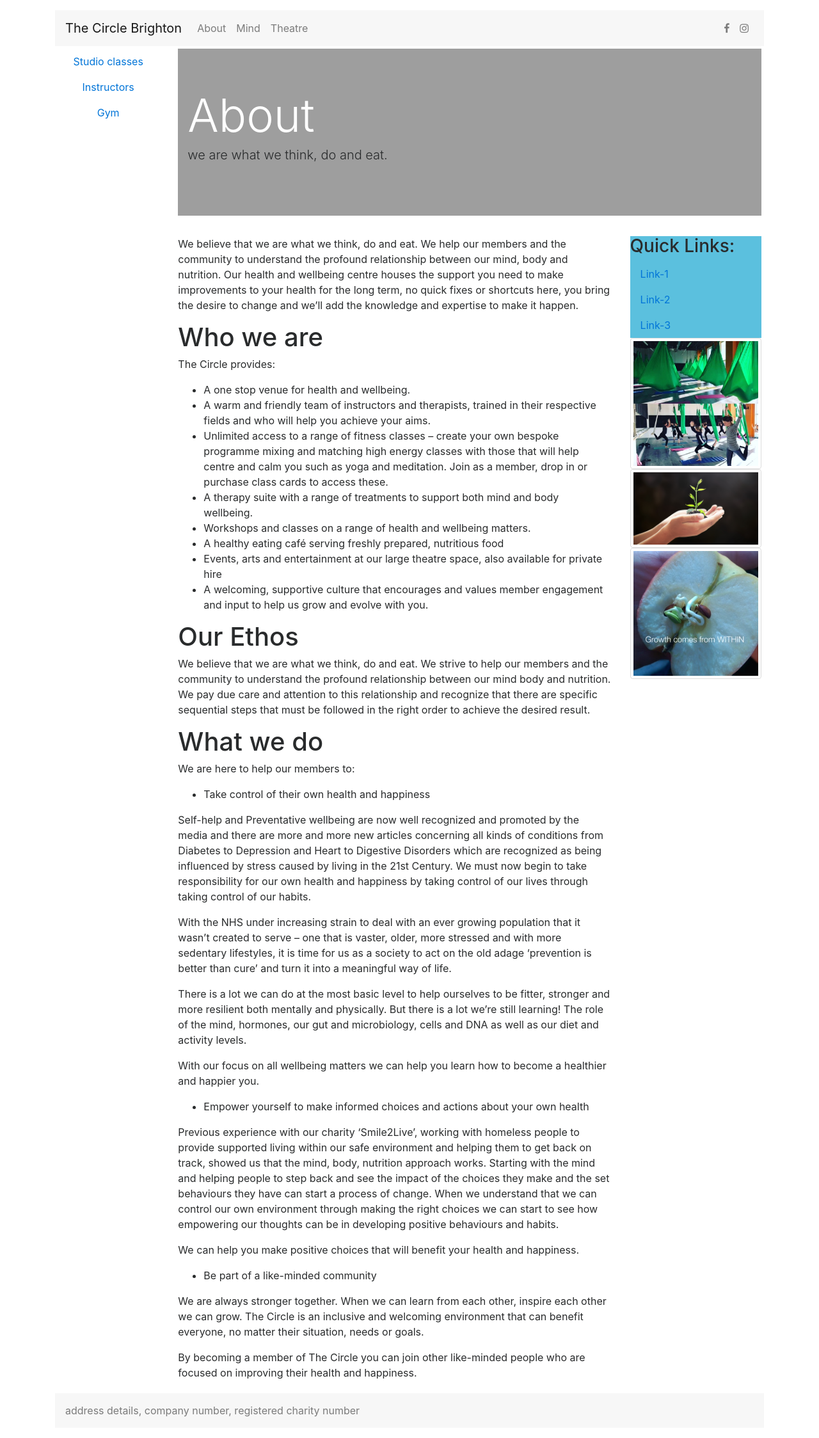
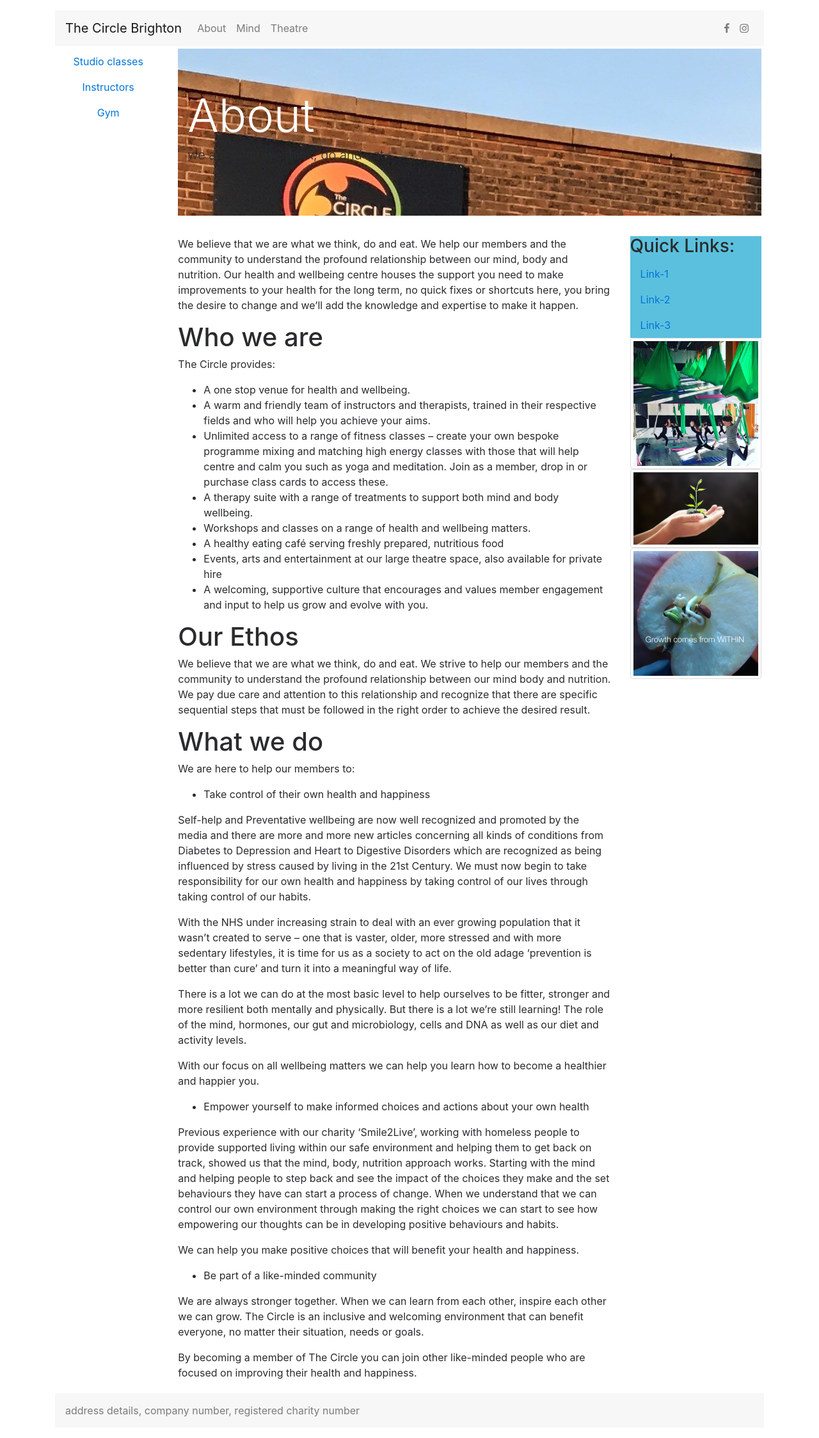
Before and after one commit to CircleBrighton/TheCricleBrighton, a Jekyll site: the page built from about/index.md, in a window 1280 px wide. Shown: the whole page at 64% size. Built offline with Jekyll 4.4.1, drawn with Linux system fonts in a browser that asks for light colours.

Commit message:
About thumbnail was added.

```diff
--- a/about/index.md
+++ b/about/index.md
@@ -2,6 +2,7 @@
 layout: page
 title: About
 description: we are what we think, do and eat.
+thumbnail: about-front.jpg
 images:
   - about-1.jpg
   - about-2.jpg
```
Also changed, not shown: assets/img/about-front.jpg (added).
